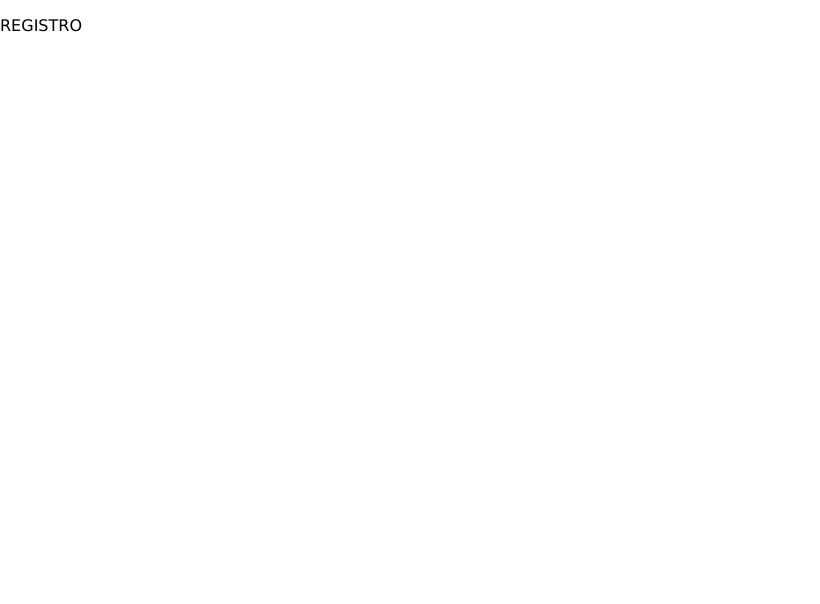
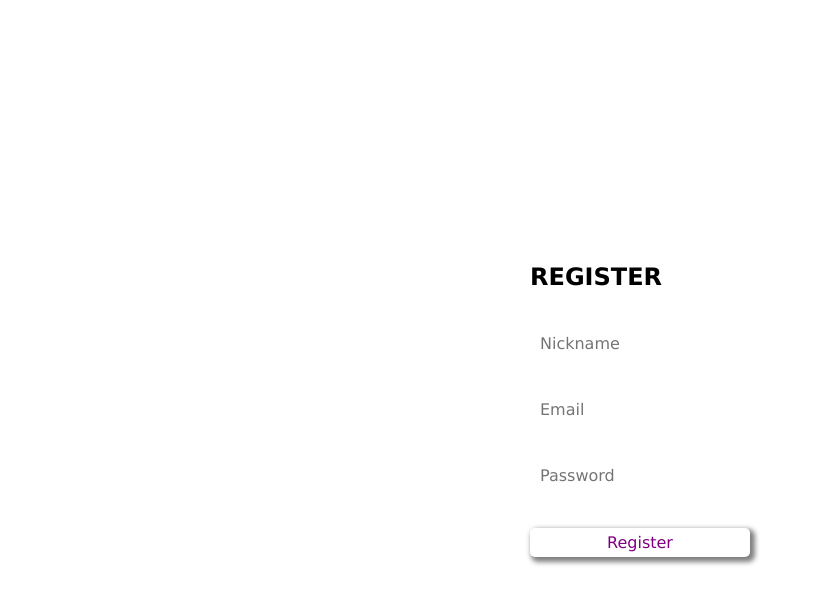
Before and after one commit to VicenteAparicio/enolappFrontend, a React (Create React App) app: page /signIn in a window 1280 px wide. Shown: the top 604 px of the page, without its empty margins (0-820 px from the left). Built offline with nearby package versions, Linux system fonts and the light colour scheme.

Commit message:
SignIn page

```diff
--- a/src/pages/SignIn/signInPage.scss
+++ b/src/pages/SignIn/signInPage.scss
@@ -0,0 +1,31 @@
+.signInPage {
+    display: flex;
+    min-height: 100vh;
+    justify-content: center;
+    align-items: center;
+
+    .registerContainer {
+        display: flex;
+        flex-direction: column;
+        margin-bottom: 20px;
+    }
+
+    .passwordValidation {
+        display: flex;
+        flex-direction: column;
+    }
+
+    .validateError {
+        display: flex;
+        flex-direction: column;
+        color: yellow;
+        font-size: 12px;
+        margin-bottom: 8px;
+    }
+
+    .inputContainer {
+        display: flex;
+        flex-direction: column;
+    }
+
+}
--- a/src/pages/SignIn/signInPage.tsx
+++ b/src/pages/SignIn/signInPage.tsx
@@ -1,22 +1,84 @@
 import { useState } from "react";
-import { Form } from "react-router-dom";
+import { useNavigate } from "react-router-dom";
+import AuthService from "../../services/auth.service";
+import { validationPassword } from "../utils/validationPassword";
 
 const baseClass = 'signInPage';
 
 export const SignInPage = () => {
 
-    const [credentials, setCredentials] = useState({ name: '', lastName: '', email: '', password: '', birthDate: '', country: '', city: '', cp: '', isAdmin: 'false', isPremium: 'false', isActive: 'true' });
-    const [errors, setErrors] = useState({ eName: '', eLastName: '', eEmail: '', ePassword: '', eBirthDate: '', eCountry: '', eCity: '', eCP: '', eCardNumber: '', eExpiration: '', eCVV: '', eAdress: '' });
+    const navigate = useNavigate();
+
+    const [credentials, setCredentials] = useState({ nickname: '', email: '', password: '' });
+    const [errors, setErrors] = useState({ eNickname: '', eEmail: '', ePassword: [''] });
 
     const updateCredentials = (event: React.ChangeEvent<HTMLInputElement>) => {
+
+        let arg = event.currentTarget.name;
+        switch (arg) {
+            case 'nickname':
+                if ((credentials.nickname.length < 2) || (! /^[a-z ,.'-]+$/i.test(credentials.nickname)) || (credentials.nickname.length > 20)) {
+                    if (arg === 'nickname') {
+                        setErrors({ ...errors, eNickname: 'Not a validate name' });
+                    }
+                } else {
+                    setErrors({ ...errors, eNickname: '' });
+                }
+                break;
+            case 'email':
+                if (! /[a-z0-9!#$%&'*+/=?^_`{|}~-]+(?:\.[a-z0-9!#$%&'*+/=?^_`{|}~-]+)*@(?:[a-z0-9](?:[a-z0-9-]*[a-z0-9])?\.)+[a-z0-9](?:[a-z0-9-]*[a-z0-9])?/g.test(credentials.email)) {
+                    setErrors({ ...errors, eEmail: 'Not a validate email' });
+                } else {
+                    setErrors({ ...errors, eEmail: '' });
+                }
+                break;
+            case 'password':
+                const passwordErrors = validationPassword(event.currentTarget.value);
+                setErrors({ ...errors, ePassword: passwordErrors });
+                break;
+
+        }
         setCredentials({ ...credentials, [event.target.name]: event.target.value });
     }
+
+    const register = async () => {
+        const result = await AuthService.register(
+            credentials.nickname,
+            credentials.email,
+            credentials.password
+        );
+        if (result) {
+            navigate('/')
+        }
+    }
+
 
 
     return (
         <div className={baseClass}>
-            <div>
-                <p>REGISTRO</p>
+            <div className='container'>
+                <div className='registerContainer'>
+                    <h2 className="titleSection">REGISTER</h2>
+
+
+                    <label className="commonLabel">Nickname</label>
+                    <input className="commonInput" type="text" name="nickname" onChange={updateCredentials} placeholder="Nickname" />
+                    <div className="validateError">{errors.eNickname}</div>
+                    <label className="commonLabel">EMAIL</label>
+                    <input className="commonInput" type="email" name="email" onChange={updateCredentials} placeholder="Email" />
+                    <div className="validateError">{errors.eEmail}</div>
+                    <label className="commonLabel">PASSWORD</label>
+                    <input className="commonInput" type="password" name="password" onChange={updateCredentials} placeholder="Password" />
+                    <div className="passwordValidation">
+                        {errors.ePassword.map((err, index) => (
+                            <div className="validateError">{err}</div>
+                        ))}
+                    </div>
+                </div>
+                <div className="button_Container">
+                    <button className="button" onClick={() => register()} name="Sign up" >Register</button>
+
+                </div>
             </div>
         </div>
     )
```
